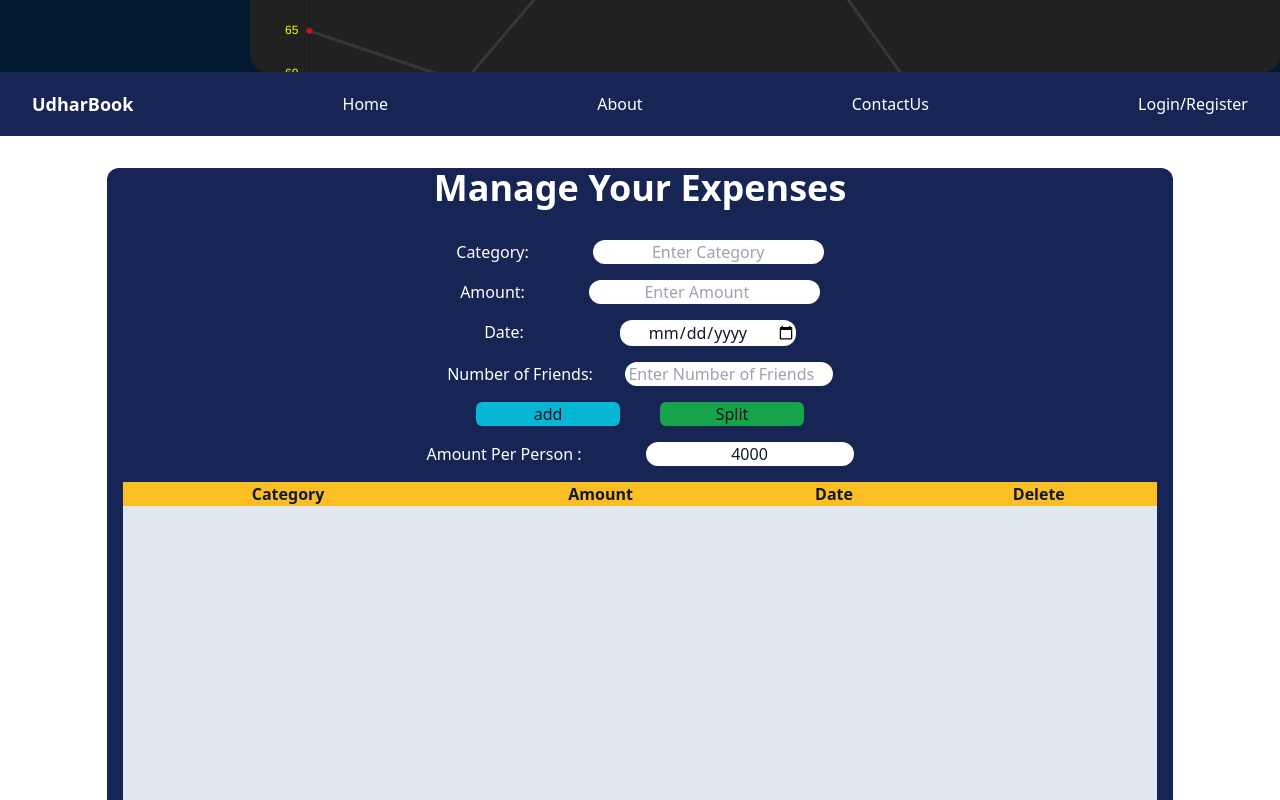
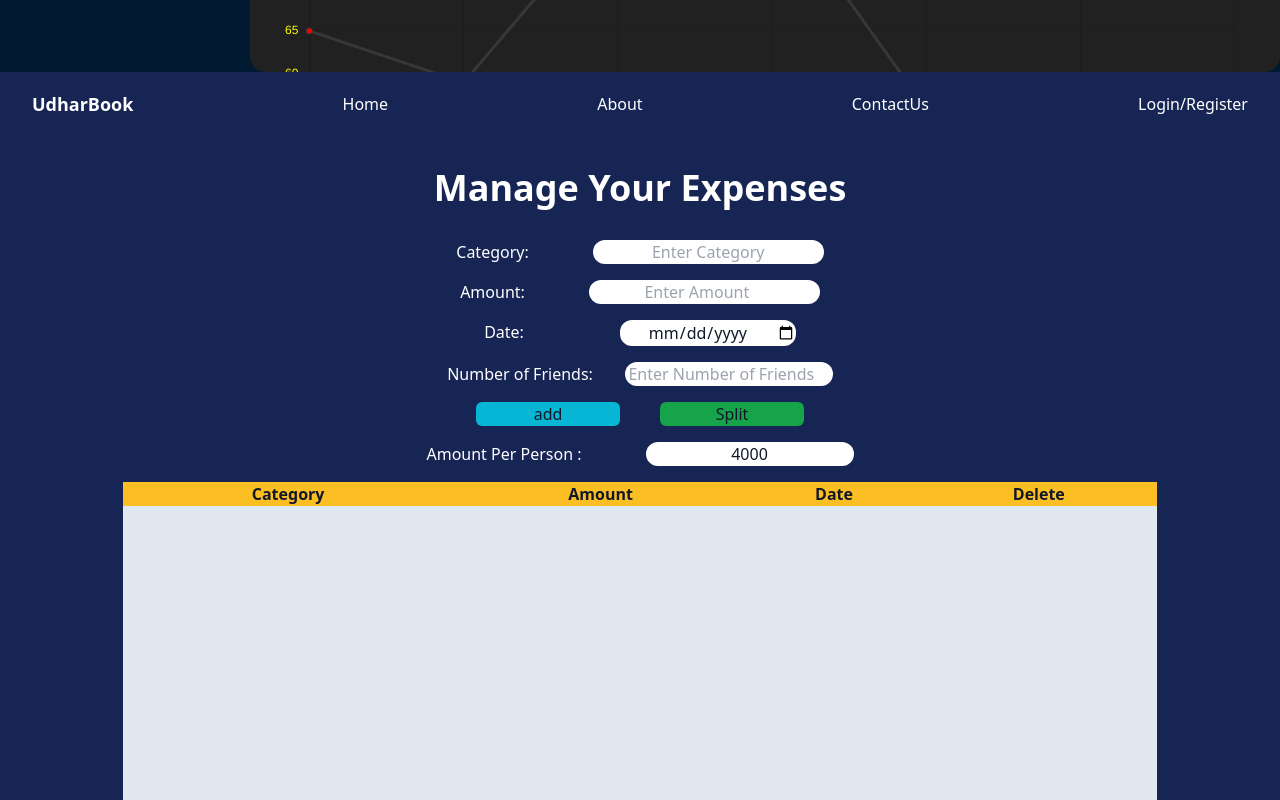
Before and after one commit to VyomRaturi/Udharbook, a React (Vite) app in the folder frontend/: page / in a window 1280 px wide. Shown: the part 720-1520 px from the top of the page. Built offline with nearby package versions, Linux system fonts and the light colour scheme.

Commit message:
homepage  color changes

```diff
--- a/frontend/src/Components/HomePage/Main.jsx
+++ b/frontend/src/Components/HomePage/Main.jsx
@@ -3,7 +3,7 @@ import React from 'react'
 const Main = () => {
   return (
     <div>
-       <main className="flex-grow bg-white py-8 bg-blue-950">
+       <main className="flex-grow bg-blue py-8 bg-blue-950">
         <div className=" mx-auto px-4  flex flex-col bg-blue-950 w-10/12 h-[1000px] justify-center flex items-center rounded-xl gap-4 ">
           <h1 className="text-4xl font-bold text-center mb-4 text-white ">Manage Your Expenses</h1>
 
```
